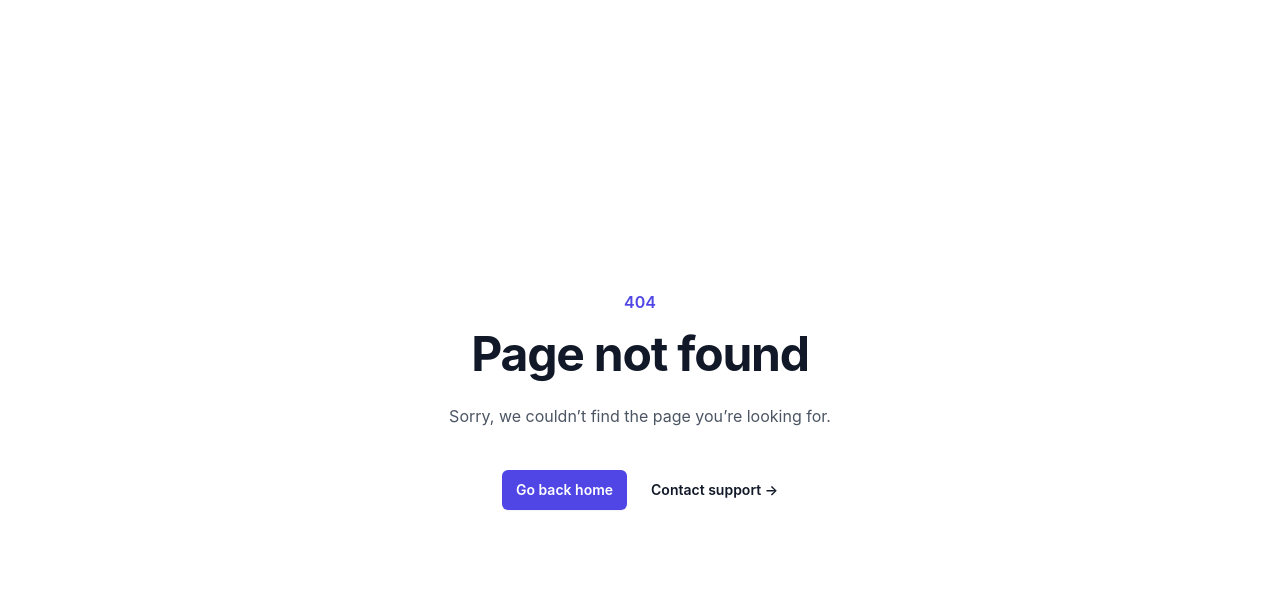
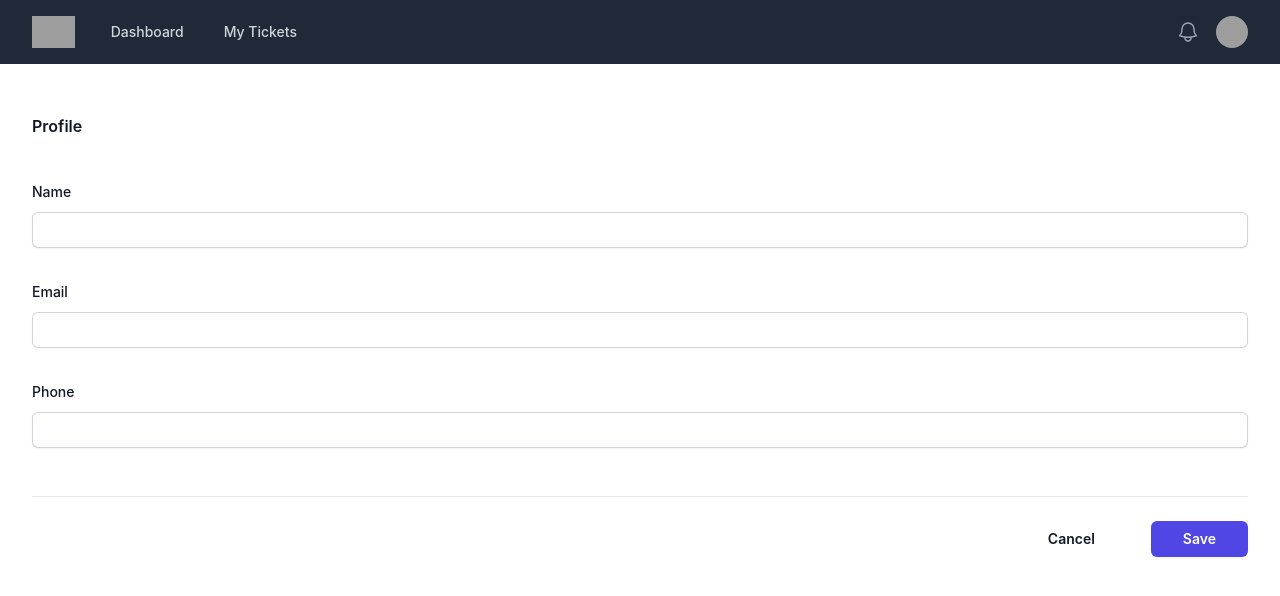
Before and after one commit to wickeddd3/helpdesk, a Vue app: page /profile in a window 1280 px wide. Before the commit this address had no page. Shown: the top 596 px of the page. Built offline with nearby package versions, Linux system fonts and the light colour scheme; grey boxes are pictures that could not be loaded.

Commit message:
add profile page

```diff
--- a/src/layouts/TheHeader.vue
+++ b/src/layouts/TheHeader.vue
@@ -44,7 +44,12 @@
             <transition enter-active-class="transition ease-out duration-100" enter-from-class="transform opacity-0 scale-95" enter-to-class="transform opacity-100 scale-100" leave-active-class="transition ease-in duration-75" leave-from-class="transform opacity-100 scale-100" leave-to-class="transform opacity-0 scale-95">
               <MenuItems class="absolute right-0 z-10 mt-2 w-48 origin-top-right rounded-md bg-white py-1 shadow-lg ring-1 ring-black ring-opacity-5 focus:outline-none">
                 <MenuItem v-slot="{ active }">
-                  <a href="#" :class="[active ? 'bg-gray-100' : '', 'block px-4 py-2 text-sm text-gray-700']">Your Profile</a>
+                  <RouterLink
+                    to="/profile"
+                    :class="[active ? 'bg-gray-100' : '', 'block px-4 py-2 text-sm text-gray-700']"
+                  >
+                    Your Profile
+                  </RouterLink>
                 </MenuItem>
                 <MenuItem v-slot="{ active }">
                   <a href="#" :class="[active ? 'bg-gray-100' : '', 'block px-4 py-2 text-sm text-gray-700']">Settings</a>
--- /dev/null
+++ b/src/pages/Profile.vue
@@ -0,0 +1,114 @@
+<template>
+  <app-content>
+    <div class="bg-white my-12 mx-auto max-w-7xl px-2 sm:px-6 lg:px-8">
+      <form>
+        <div class="space-y-12">
+          <div class="border-b border-gray-900/10 pb-12">
+            <h2 class="text-base font-semibold leading-7 text-gray-900">Profile</h2>
+
+            <div class="mt-10 grid grid-cols-1 gap-x-6 gap-y-8 sm:grid-cols-6">
+              <div class="col-span-12">
+                <TextField
+                  title="Name"
+                  name="name"
+                  :value="title"
+                  @input="title = $event.target.value"
+                />
+              </div>
+
+              <div class="col-span-12">
+                <TextField
+                  title="Email"
+                  name="email"
+                  :value="title"
+                  @input="title = $event.target.value"
+                />
+              </div>
+
+              <div class="col-span-12">
+                <TextField
+                  title="Phone"
+                  name="phone"
+                  :value="title"
+                  @input="title = $event.target.value"
+                />
+              </div>
+            </div>
+          </div>
+        </div>
+
+        <div class="mt-6 flex items-center justify-end gap-x-6">
+          <RouterLink
+            to="/"
+            type="button"
+            class="text-sm font-semibold leading-6 text-gray-900 px-8"
+          >
+            Cancel
+          </RouterLink>
+          <button
+            type="submit"
+            class="rounded-md bg-indigo-600 px-8 py-2 text-sm font-semibold text-white shadow-sm hover:bg-indigo-500 focus-visible:outline focus-visible:outline-2 focus-visible:outline-offset-2 focus-visible:outline-indigo-600"
+          >
+            Save
+          </button>
+        </div>
+      </form>
+    </div>
+  </app-content>
+</template>
+
+<script setup lang="ts">
+import { ref } from 'vue'
+import AppContent from '@components/App/AppContent.vue';
+import ComboBoxField from '@core/fields/ComboBoxField.vue';
+import TextField from '@core/fields/TextField.vue';
+import TextareaField from '@core/fields/TextareaField.vue';
+import ImageUploadField from '@core/fields/ImageUploadField.vue';
+
+const templateOptions = [
+  { id: 1, name: 'Default' },
+  { id: 2, name: 'General Issue' },
+  { id: 3, name: 'Error/Issue with Google Apps - Gmail/Drive/Contacts/Calendar' },
+  { id: 4, name: 'Error/Issue with Microsoft Apps - Outlook/Excel/Word/Powerpoint' },
+  { id: 5, name: 'Error/Issue with Adobe Application' },
+  { id: 6, name: 'Phone issue with making or receiving calls' },
+]
+
+const categoryOptions = [
+  { id: 1, name: 'Account Admin' },
+  { id: 2, name: 'Facilities' },
+  { id: 3, name: 'General Issue' },
+  { id: 4, name: 'Hardware' },
+  { id: 5, name: 'Internet' },
+  { id: 6, name: 'Online Systems' },
+  { id: 7, name: 'Permissions/Access' },
+  { id: 8, name: 'Phones' },
+  { id: 9, name: 'Server Software' },
+  { id: 10, name: 'Software' },
+]
+
+const subcategoryOptions = [
+  { id: 1, name: 'Keyboard' },
+  { id: 2, name: 'Laptop' },
+  { id: 3, name: 'Monitor' },
+]
+
+const urgencyOptions = [
+  { id: 1, name: 'Urgent' },
+  { id: 2, name: 'Very High' },
+  { id: 3, name: 'High' },
+  { id: 4, name: 'Normal' },
+  { id: 5, name: 'Low' },
+]
+
+let template = ref()
+let category = ref()
+let subcategory = ref()
+let title = ref()
+let description = ref()
+let urgency = ref()
+</script>
+
+<style scoped>
+
+</style>
--- a/src/routes/router.ts
+++ b/src/routes/router.ts
@@ -25,6 +25,11 @@ const _routes:Array<vR.RouteRecordRaw> = [
     name: 'home.tickets.request.submit',
   },
   {
+    path: '/profile',
+    component: () => import("@/pages/Profile.vue"),
+    name: 'home.profile',
+  },
+  {
     path: '/login',
     component: () => import("@pages/Auth.vue"), // Lazy loading to defer loading only when required
     name: 'home.auth', // user defined. Keep dot notation to have elegant design
```
